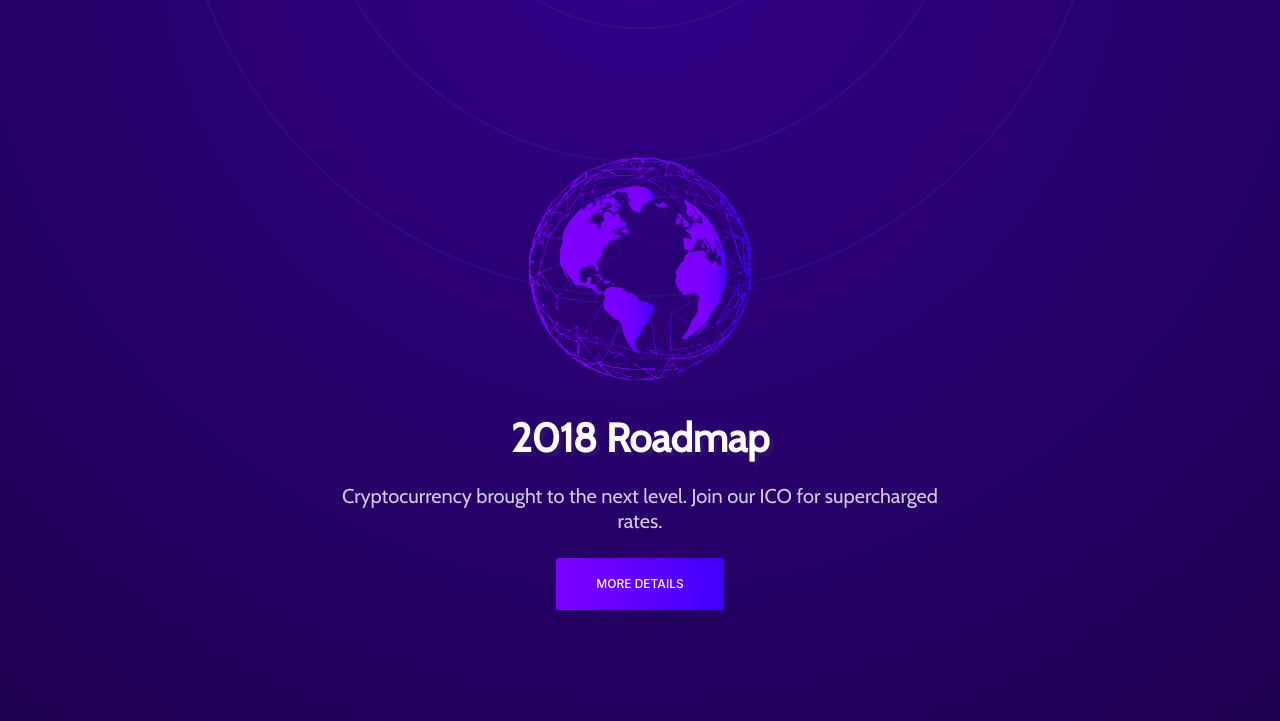
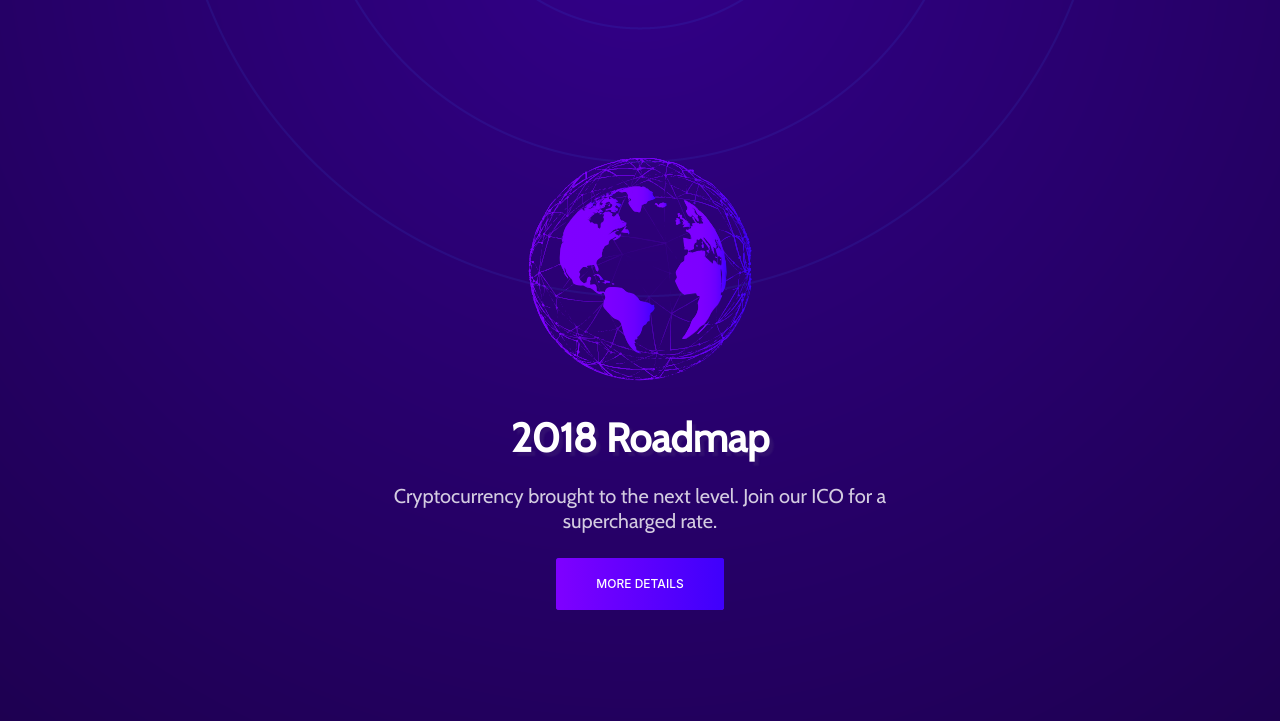
Before and after one commit to lurein/OldGiveCard, a website: page _site/roadmap.html in a window 1280 px wide. Shown: the part 79-800 px from the top of the page. Drawn offline with nearby package versions, Linux system fonts and the light colour scheme.

Commit message:
pls work

```diff
--- a/_site/roadmap.html
+++ b/_site/roadmap.html
@@ -113,7 +113,7 @@
                             </div>
                             <h1 class="title is-2 is-light is-semibold is-spaced main-title">2018 Roadmap</h1>
                             <h2 class="subtitle is-5 is-light is-thin">
-                                Cryptocurrency brought to the next level. Join our ICO for supercharged rates.
+                                Cryptocurrency brought to the next level. Join our ICO for a supercharged rate.
                             </h2>
                             <!-- CTA -->
                             <p>
@@ -328,6 +328,7 @@
             </section>
 
         </div>
+
         <footer class="krypton-footer">
             <div class="container">
                 <!-- Logo -->
```
